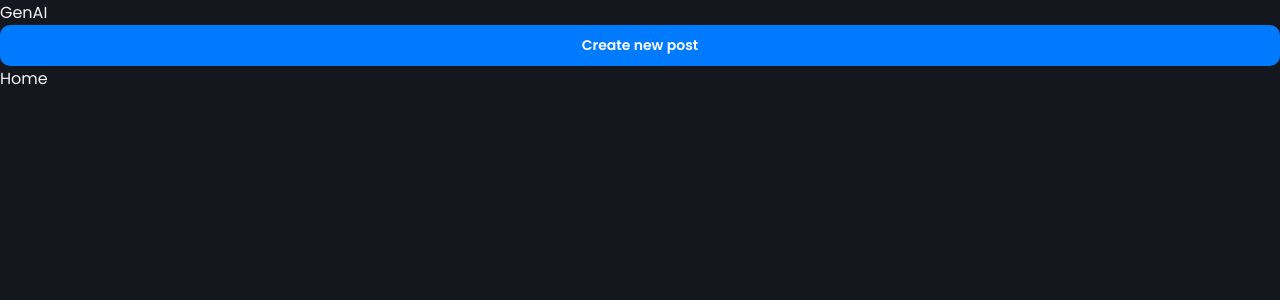
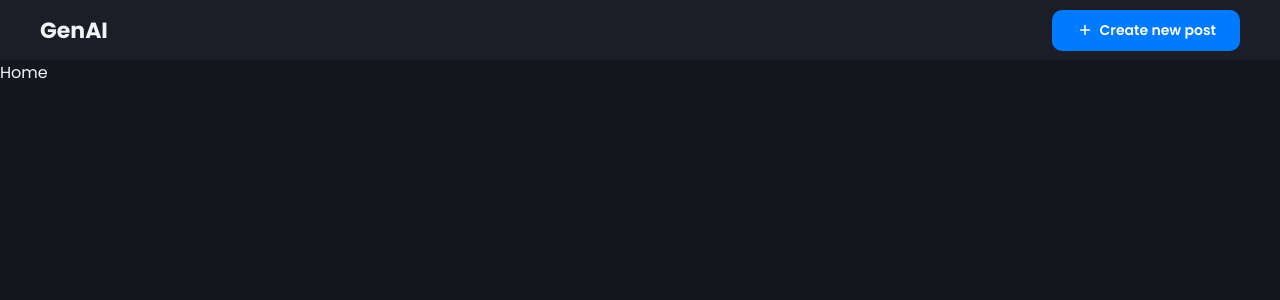
Before and after one commit to mazizullah01/AI-Image-Generator, a React (Create React App) app in the folder client/: page / in a window 1280 px wide. Shown: the top 300 px of the page. Built offline with nearby package versions, Linux system fonts and the light colour scheme.

Commit message:
feat: Explore post button to Navbar for navigation

```diff
--- a/client/package.json
+++ b/client/package.json
@@ -5,6 +5,7 @@
   "dependencies": {
     "@emotion/react": "^11.14.0",
     "@emotion/styled": "^11.14.1",
+    "@mui/icons-material": "^7.3.9",
     "@mui/material": "^7.3.9",
     "@testing-library/dom": "^10.4.1",
     "@testing-library/jest-dom": "^6.9.1",
--- a/client/src/App.js
+++ b/client/src/App.js
@@ -32,16 +32,15 @@
       <Container>
         <Navbar />
         <Wrapper>
-        <BrowserRouter>
           <Routes>
             <Route path="/" element={<Home />} />
             <Route path="/create-post" element={<CreatePost />} />
           </Routes>
-        </BrowserRouter>
         </Wrapper>
       </Container>
     </ThemeProvider>
   );
 }
 
+
 export default App;
--- a/client/src/components/Navbar.jsx
+++ b/client/src/components/Navbar.jsx
@@ -1,15 +1,62 @@
 import React from "react";
 import styled from "styled-components";
 import Button from "./button"
+import {AddRounded, ExploreRounded } from "@mui/icons-material"
+import { useNavigate, useLocation } from "react-router-dom";
 
-const Container = styled.div``;
+
+const Container = styled.div`
+    height: 60px;
+    background: ${({theme})=> theme.navbar};
+    color: ${({theme})=> theme.text_primary};
+    font-weight: bold;
+    font-size: 22px;
+    padding: 0px 40px;
+    display: flex;
+    justify-content: space-between;
+    align-items: center;
+    box-shadow: 0 1px 3px rgba(0,0,0,0.08);
+
+    @media only screen and (max-width: 600px) {
+        padding: 0px 16px;
+    }
+`;
 
 const Navbar = () => {
+    const navigate = useNavigate();
+    const location = useLocation();
+    const path = location.pathname.split("/");
     return (
-        <Container>GenAI
-            <Button text = "Create new post" />
+        <Container>
+            GenAI
+            {path[1] === "post" ? (
+            <Button
+            onClick={() => navigate("/")}
+            text = "Explore posts"
+            leftIcon={
+              <ExploreRounded
+                style={{
+                fontSize: "18px",
+              }}
+            />
+          }
+          type="secondary"
+        />
+      ) : (
+            <Button
+            onClick={() => navigate("/post")}
+            text = "Create new post"
+            leftIcon={
+              <AddRounded
+                style={{
+                    fontSize: "18px",
+              }}
+            />
+          }
+        />
+        )}
         </Container>
-    )
-}
+    );
+};
 
 export default Navbar;
--- a/client/src/index.js
+++ b/client/src/index.js
@@ -2,10 +2,13 @@
 import ReactDOM from 'react-dom/client';
 import './index.css';
 import App from './App';
+import { BrowserRouter } from "react-router-dom";
 
 const root = ReactDOM.createRoot(document.getElementById('root'));
 root.render(
   <React.StrictMode>
-    <App />
+    <BrowserRouter>
+      <App />
+    </BrowserRouter>
   </React.StrictMode>
 );
```
Also changed, not shown: 1 other file (tests, documents, lock files or other folders). Lines whose indentation alone changed are shown as unchanged.
